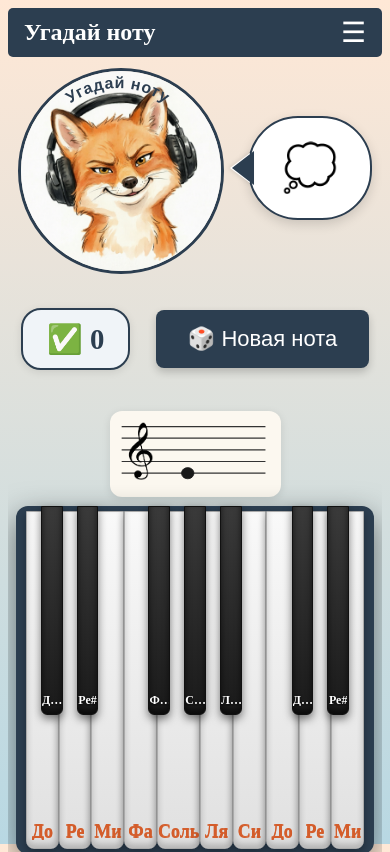
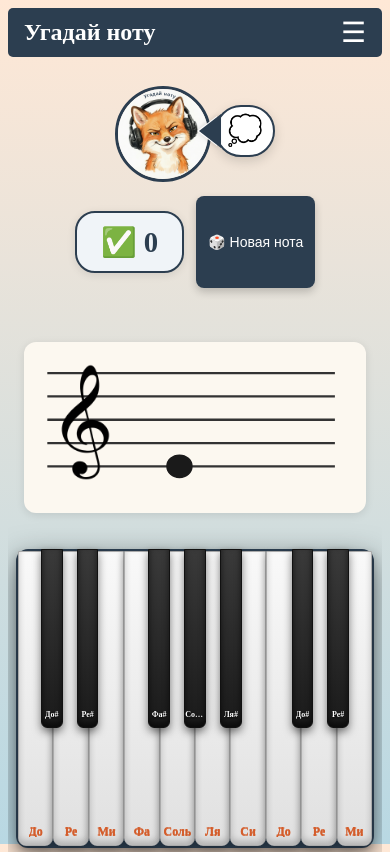
Before and after one commit to panda-sis-ui/musical_training_tool, a React (Vite) app: page / in a window 390 px wide. Built offline with nearby package versions, Linux system fonts and the light colour scheme.

Commit message:
Адаптация под мобильные устройства

```diff
--- a/package.json
+++ b/package.json
@@ -2,12 +2,15 @@
   "name": "musicgame",
   "private": true,
   "version": "0.0.0",
+  "homepage": "https://panda-sis-ui.github.io/musical_training_tool",
   "type": "module",
   "scripts": {
     "dev": "vite",
     "build": "tsc -b && vite build",
     "lint": "oxlint",
-    "preview": "vite preview"
+    "preview": "vite preview",
+    "predeploy": "npm run build",
+    "deploy": "gh-pages -d dist"
   },
   "dependencies": {
     "react": "^19.2.7",
@@ -22,6 +25,7 @@
     "@types/react-dom": "^19.2.3",
     "@vitejs/plugin-react": "^6.0.3",
     "babel-plugin-react-compiler": "^1.0.0",
+    "gh-pages": "^6.3.0",
     "oxlint": "^1.71.0",
     "typescript": "~6.0.2",
     "vite": "^8.1.1"
--- a/src/App.tsx
+++ b/src/App.tsx
@@ -1,4 +1,4 @@
-import { useState, useCallback, useEffect, useRef } from 'react';
+import { useState, useCallback, useRef } from 'react';
 import Piano from './components/Piano';
 import Header from './components/Header';
 import Hero_img from './components/Hero_img';
@@ -39,7 +39,6 @@ function App() {
 
   // Реф для AudioContext (инициализируется по первому клику пользователя)
   const audioCtxRef = useRef<AudioContext | null>(null);
-  const [isAudioReady, setIsAudioReady] = useState(false);
 
   // Инициализация AudioContext – вызывается по первому клику на странице
 const initAudio = useCallback(() => {
@@ -56,7 +55,6 @@ const initAudio = useCallback(() => {
   if (audioCtxRef.current.state === 'suspended') {
     audioCtxRef.current.resume();
   }
-  setIsAudioReady(true);
 }, []);
 
   // Воспроизведение звука для заданной ноты (синусоида, длительность 0.4 с)
@@ -86,7 +84,7 @@ const playNoteSound = useCallback(async (note: string) => {
 
 
   // Обработчик нажатия на клавишу пианино
-  const handleNotePlay = (playedNote: string, frequency: number) => {
+  const handleNotePlay = (playedNote: string) => {
     const isCorrect = playedNote === targetNote;
     setLastResult({ note: playedNote, isCorrect });
     setResultMessage({
@@ -133,12 +131,13 @@ const playNoteSound = useCallback(async (note: string) => {
           flexDirection: 'row',
           alignItems: 'center',
           justifyContent: 'space-around',
-          flex: 1,                     // растягивается
-          maxHeight: '60vh',           // не более 67% высоты экрана
-          minHeight: 0,                // может сжиматься при нехватке места
+          flex: 1,
+          maxHeight: '60vh',
+          minHeight: 0,
           gap: '10px',
           flexWrap: 'wrap',
-          overflow: 'hidden',    // скрываем лишнее, если содержимое слишком большое
+          overflow: 'hidden',
+          padding: '8px',
         }}
       >
         {/* Левая колонка */}
@@ -149,6 +148,7 @@ const playNoteSound = useCallback(async (note: string) => {
             alignItems: 'center',
             gap: '10px',
             flexShrink: 0,
+            minWidth: '200px',
           }}
         >
           <Hero_img
@@ -159,9 +159,10 @@ const playNoteSound = useCallback(async (note: string) => {
           />
           <div style={{
             display: 'flex',
-            justifyContent: 'space-around',
+            justifyContent: 'center',
+            gap: '12px',
             width: '100%',
-            alignItems: 'center',
+            flexWrap: 'wrap',
           }}>
             <Check score={score} />
             <NewNoteButton onNewNote={generateNewNote} />
@@ -169,14 +170,16 @@ const playNoteSound = useCallback(async (note: string) => {
         </div>
 
         {/* Правая часть – нотный стан */}
-        <HiddenNote note={targetNote} />
+        <div style={{ flex: '1 1 200px', minWidth: '150px', maxWidth: '400px' }}>
+          <HiddenNote note={targetNote} />
+        </div>
       </div>
 
       {/* Пианино – занимает всё оставшееся место */}
       <div
         style={{
-          height: '40vh',              // ровно треть экрана
-          minHeight: '180px',          // минимум для удобства
+          height: '35vh',              // ровно треть экрана
+          minHeight: '200px',          // минимум для удобства
           flexShrink: 0,               // не сжимается
           display: 'flex',
           alignItems: 'stretch',
--- a/src/components/Hero_img.module.css
+++ b/src/components/Hero_img.module.css
@@ -97,3 +97,46 @@
   font-size: 2.8rem;
   line-height: 1;
 }
+
+/* Существующие стили оставляем, добавляем медиа-запросы */
+
+@media (max-width: 600px) {
+  .heroContainer {
+    gap: 10px;
+    padding: 5px;
+  }
+
+  .imageWrapper {
+    width: 120px;
+    height: 120px;
+  }
+
+  .cloud {
+    min-width: 50px;
+    min-height: 50px;
+    padding: 6px 12px;
+    font-size: 1.8rem;
+    border-radius: 30px;
+  }
+
+  .cloudText {
+    font-size: 1.8rem;
+  }
+
+  .arcText {
+    font-size: 16px !important; /* уменьшаем текст по дуге */
+  }
+}
+
+@media (max-width: 400px) {
+  .imageWrapper {
+    width: 90px;
+    height: 90px;
+  }
+  .cloud {
+    font-size: 1.4rem;
+    min-width: 40px;
+    min-height: 40px;
+    padding: 4px 8px;
+  }
+}
--- a/src/components/HiddenNote.module.css
+++ b/src/components/HiddenNote.module.css
@@ -2,10 +2,11 @@
 .container {
   display: inline-block;
   width: 100%;
-  max-width: 50%;        /* как было */
+  max-width: 100%;        /* как было */
   padding: 8px;
   box-sizing: border-box;
   flex-shrink: 0;        /* не сжимается */
+  min-width: 120px;
   /* убираем max-height */
 }
 
@@ -17,3 +18,8 @@
   border-radius: 12px;
   box-shadow: 0 2px 8px rgba(0,0,0,0.1);
 }
+@media (max-width: 600px) {
+  .container {
+    min-width: 80px;
+  }
+}
--- /dev/null
+++ b/src/components/NewNoteButton.module.css
@@ -0,0 +1,36 @@
+.button {
+  margin: 10px auto;
+  display: block;
+  padding: 12px 24px;
+  font-size: 20px;
+  border-radius: 8px;
+  border: none;
+  background: #2c3e50;
+  color: white;
+  cursor: pointer;
+  transition: background 0.2s, transform 0.1s;
+  box-shadow: 0 4px 8px rgba(0,0,0,0.2);
+  white-space: nowrap;
+}
+
+.button:hover {
+  background: #3e5a70;
+}
+.button:active {
+  transform: scale(0.95);
+}
+
+@media (max-width: 600px) {
+  .button {
+    padding: 8px 16px;
+    font-size: 16px;
+    margin: 5px auto;
+  }
+}
+
+@media (max-width: 400px) {
+  .button {
+    padding: 6px 12px;
+    font-size: 14px;
+  }
+}
--- a/src/components/NewNoteButton.tsx
+++ b/src/components/NewNoteButton.tsx
@@ -1,32 +1,14 @@
-import React from 'react';
 
 interface NewNoteButtonProps {
   onNewNote: () => void;   // функция генерации новой ноты
   label?: string;          // текст на кнопке (по умолчанию "🎲 Новая нота")
 }
 
+import styles from './NewNoteButton.module.css';
+
 export default function NewNoteButton({ onNewNote, label = '🎲 Новая нота' }: NewNoteButtonProps) {
   return (
-    <button
-      onClick={onNewNote}
-      style={{
-        margin: '20px auto',
-        display: 'block',
-        padding: '16px 32px',
-        fontSize: '22px',
-        borderRadius: '8px',
-        border: 'none',
-        background: '#2c3e50',
-        color: 'white',
-        cursor: 'pointer',
-        transition: 'background 0.2s, transform 0.1s',
-        boxShadow: '0 4px 8px rgba(0,0,0,0.2)',
-      }}
-      onMouseEnter={(e) => (e.currentTarget.style.background = '#3e5a70')}
-      onMouseLeave={(e) => (e.currentTarget.style.background = '#2c3e50')}
-      onMouseDown={(e) => (e.currentTarget.style.transform = 'scale(0.95)')}
-      onMouseUp={(e) => (e.currentTarget.style.transform = 'scale(1)')}
-    >
+    <button onClick={onNewNote} className={styles.button}>
       {label}
     </button>
   );
--- a/src/components/Piano.module.css
+++ b/src/components/Piano.module.css
@@ -2,12 +2,12 @@
 .pianoContainer {
   position: relative;
   width: 100%;
-  max-width: 900px;
+  max-width: 100%;
   margin: 0 auto;           /* было 20px auto – убираем вертикальные отступы */
   user-select: none;
   border-radius: 12px;
   background: #2c3e50;
-  padding: 5px 10px;        /* было 10px 10px – можно оставить 5px сверху/снизу */
+  padding: 5px 8px;        /* было 10px 10px – можно оставить 5px сверху/снизу */
   box-shadow: 0 10px 30px rgba(0,0,0,0.5);
 }
 
@@ -16,7 +16,7 @@
   display: flex;
   width: 100%;
   height: 100%;
-  min-height: 120px;
+  min-height: 140px;
   position: relative;
 }
 
@@ -139,28 +139,29 @@
 }
 
 /* Адаптация для мобильных устройств */
-@media (max-width: 768px) and (orientation: landscape) {
+@media (max-width: 768px) {
+  .pianoContainer {
+    padding: 3px 4px;
+  }
   .whiteKeys {
-    height: 60vh;
-    max-height: 300px;
-  }
-  .pianoContainer {
-    padding: 5px 3px;
-    border-radius: 8px;
+    min-height: 120px;
   }
   .noteLabel {
-    font-size: clamp(12px, 1.5vw, 18px) !important;
+    font-size: clamp(10px, 1.2vw, 16px) !important;
   }
   .whiteKey .noteLabel {
-    font-size: clamp(14px, 2vw, 24px) !important;
+    font-size: clamp(12px, 1.6vw, 20px) !important;
   }
   .blackKey .noteLabel {
-    font-size: clamp(10px, 1.2vw, 16px) !important;
+    font-size: clamp(8px, 1vw, 14px) !important;
   }
 }
 
-@media (max-width: 480px) and (orientation: portrait) {
+@media (max-width: 480px) {
   .whiteKeys {
-    height: 100%;
+    min-height: 100px;
+  }
+  .pianoContainer {
+    padding: 2px 2px;
   }
 }
--- a/vite.config.ts
+++ b/vite.config.ts
@@ -8,4 +8,5 @@ export default defineConfig({
     react(),
     babel({ presets: [reactCompilerPreset()] })
   ],
+  base: '/musical_training_tool/',
 })
```
Also changed, not shown: 1 other file (tests, documents, lock files or other folders).
